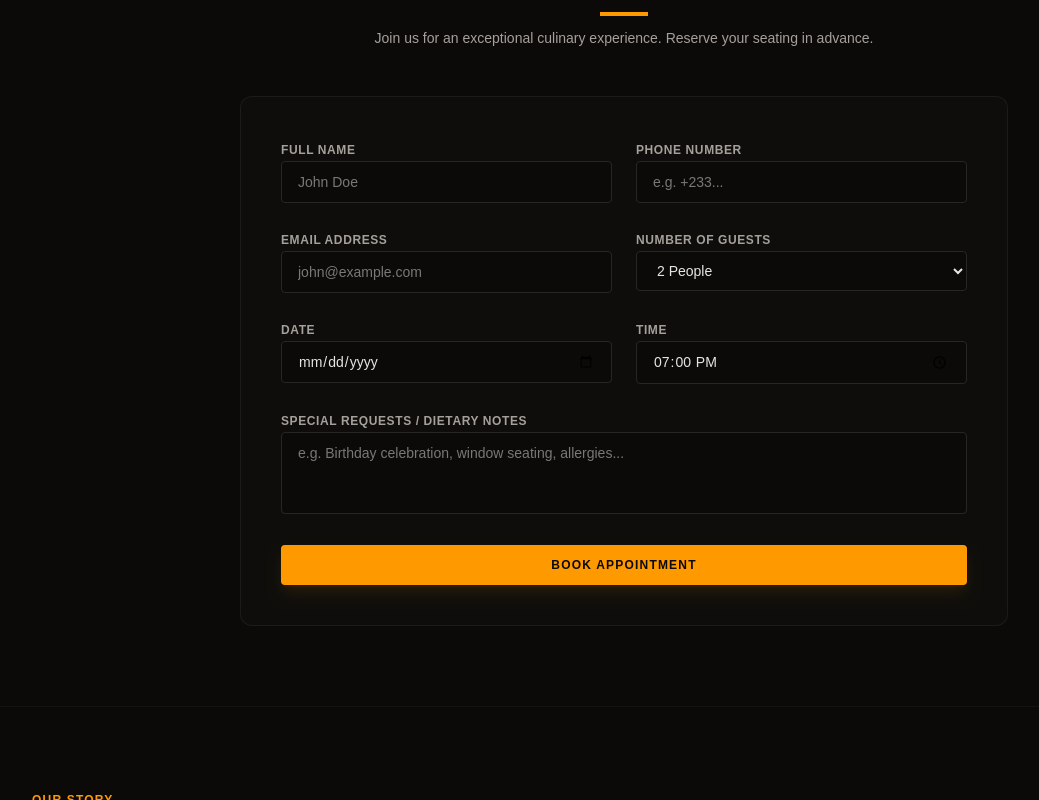
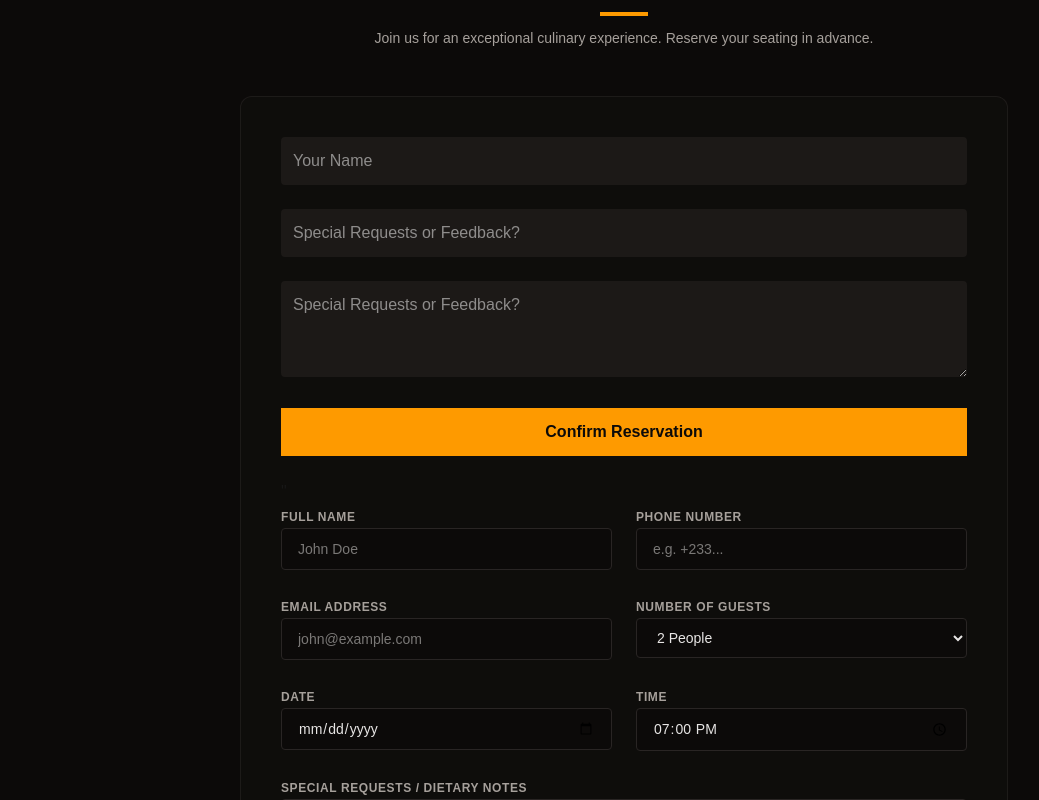
Before and after one commit to Raphael-Git01/alavie-restaurant-live, a Next.js app: page / in a window 1280 px wide. Shown: the part 6360-7160 px from the top of the page, without its empty margins (16-1055 px from the left). Built offline with nearby package versions, Linux system fonts and the light colour scheme.

Commit message:
cfeat: add feedback field to reservation form

```diff
--- a/app/components/Reservation.tsx
+++ b/app/components/Reservation.tsx
@@ -54,6 +54,21 @@ export default function Reservation() {
           </div>
         ) : (
           <form onSubmit={handleSubmit} className="bg-stone-900/20 border border-stone-800/60 rounded-xl p-6 md:p-10 space-y-6">
+            <input type="text"
+              placeholder="Your Name"
+              className="w-full p-3 bg-stone-900 border-stone-800 rounded text-white" required />
+              <input type="email" placeholder="Special Requests or Feedback?
+               " className="w-full p-3 bg-stone-900 border-stone-800 rounded text-white" />
+
+            <textarea
+              placeholder="Special Requests or Feedback?"
+              className="w-full p-3 bg-stone-900 border-stone-800 rounded text-white h-24"
+             />
+
+             <button type="submit" className="w-full py-3 bg-amber-500 text-stone-950 font-bold rounmded">
+               Confirm Reservation
+              </button>"
+
             <div className="grid grid-cols-1 md:grid-cols-2 gap-6">
 
               {/* Full Name */}
```
